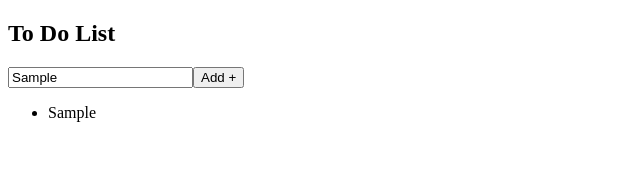
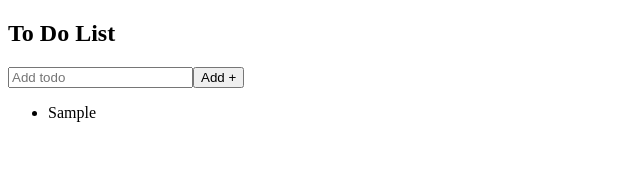
Before and after one commit to sraksh/react-todo-app, a React app: page / in a window 1280 px wide. Both pictures are taken after typing "Sample" into the empty fields and a click on the input "Add +". Shown: the top 172 px of the page, without its empty margins (0-640 px from the left). Built offline with nearby package versions, Linux system fonts and the light colour scheme; the HTML template or start-up script is replaced by a standard one.

Commit message:
refactored code

```diff
--- /dev/null
+++ b/public/index.html
@@ -0,0 +1,40 @@
+<!doctype html>
+<html lang="en">
+  <head>
+    <meta charset="utf-8">
+    <meta name="viewport" content="width=device-width, initial-scale=1, shrink-to-fit=no">
+    <meta name="theme-color" content="#000000">
+    <!--
+      manifest.json provides metadata used when your web app is added to the
+      homescreen on Android. See https://developers.google.com/web/fundamentals/engage-and-retain/web-app-manifest/
+    -->
+    <link rel="manifest" href="%PUBLIC_URL%/manifest.json">
+    <link rel="shortcut icon" href="%PUBLIC_URL%/favicon.ico">
+    <!--
+      Notice the use of %PUBLIC_URL% in the tags above.
+      It will be replaced with the URL of the `public` folder during the build.
+      Only files inside the `public` folder can be referenced from the HTML.
+
+      Unlike "/favicon.ico" or "favicon.ico", "%PUBLIC_URL%/favicon.ico" will
+      work correctly both with client-side routing and a non-root public URL.
+      Learn how to configure a non-root public URL by running `npm run build`.
+    -->
+    <title>React App</title>
+  </head>
+  <body>
+    <noscript>
+      You need to enable JavaScript to run this app.
+    </noscript>
+    <div id="root"></div>
+    <!--
+      This HTML file is a template.
+      If you open it directly in the browser, you will see an empty page.
+
+      You can add webfonts, meta tags, or analytics to this file.
+      The build step will place the bundled scripts into the <body> tag.
+
+      To begin the development, run `npm start` or `yarn start`.
+      To create a production bundle, use `npm run build` or `yarn build`.
+    -->
+  </body>
+</html>
--- a/src/App.js
+++ b/src/App.js
@@ -7,11 +7,15 @@ class App extends Component{
   constructor(props){
     super(props);
     this.state = {
-      todo: [],
-      isCompleted: null
+      todo: []
     }
   }
-  addTodo(term) {
+  addTodo=(term) => {
+    this.setState({
+      todo: [...this.state.todo, {term, isCompleted: false}],
+    })
+  }
+  deleteTodo=(term) => {
     var todo = this.state.todo.slice(0);
     todo.push(term);
     this.setState({
@@ -19,13 +23,14 @@ class App extends Component{
       isCompleted: false
     })
   }
+
   render() {
     return (
-        <div>
-        <TodosListHeader />
-        <CreateTodo addTodo={this.addTodo.bind(this)} />
-        <TodosList todoListItems={this.state.todo} />
-        </div>
+      <div>
+      <TodosListHeader />
+      <CreateTodo addTodo={this.addTodo} />
+      <TodosList todoListItems={this.state.todo} deleteTodo={this.deleteTodo} />
+      </div>
     )
   }
 }
--- a/src/create-todo.js
+++ b/src/create-todo.js
@@ -6,20 +6,24 @@ class CreateTodo extends Component{
     this.state = {
       term : ''
     };
-    this.onAddSubmit = this.onAddSubmit.bind(this);
   }
-  onAddSubmit(event) {
+  onTermChange=(event)=> {
+    this.setState({
+      term: event.target.value
+    })
+  }
+  onAddSubmit=(event) =>{
     event.preventDefault();
     var term = ReactDOM.findDOMNode(this.refs.jsTodoValue).value;
+    this.props.addTodo(term);
     this.setState({
-      term
+      term: ''
     });
-    this.props.addTodo(term);
   }
   render() {
     return (
       <form onSubmit={this.onAddSubmit} >
-        <input type="text" placeholder="Add todo" ref="jsTodoValue"  />
+        <input type="text" placeholder="Add todo" ref="jsTodoValue" value={this.state.term} onChange={this.onTermChange} />
         <input type="submit" value="Add +" />
       </form>
     );
--- a/src/todos-list-item.js
+++ b/src/todos-list-item.js
@@ -1,23 +1,14 @@
 import React, { Component }  from 'react';
 
 class TodosListItem extends Component {
-   constructor(props) {
-    super(props);
-    this.generateTodo = this.generateTodo.bind(this);
-  }
-  generateTodo() {
-    // console.log(this.props)
-   return this.props.todoListItems.map(todoitems => {
-    return (
-        <li>{todoitems}</li>
-      );
-    });
-  }
+  //  constructor(props) {
+  //   super(props);
+  // }
   render() {
     return (
-      <ul>
-       {this.generateTodo()}
-      </ul>
+      <li>
+       {this.props.todoListItems.term}
+      </li>
     );
   }
 }
--- a/src/todos-list.js
+++ b/src/todos-list.js
@@ -2,11 +2,16 @@ import React, { Component }  from 'react';
 import TodosListItem from './todos-list-item';
 
 class TodosList extends Component {
-
-    render() {
-    console.log(this.props.todoListItems)
+  render() {
+    var todoItems = this.props.todoListItems.map((item,index) => {
+        return(
+            <TodosListItem todoListItems = {item} key = {index} />
+        );
+    });
     return (
-        <TodosListItem todoListItems={this.props.todoListItems} />
+        <ul>
+          {todoItems}
+        </ul>
     );
   }
 }
```
Also changed, not shown: public/manifest.json (added), 1 other file (tests, documents, lock files or other folders).
